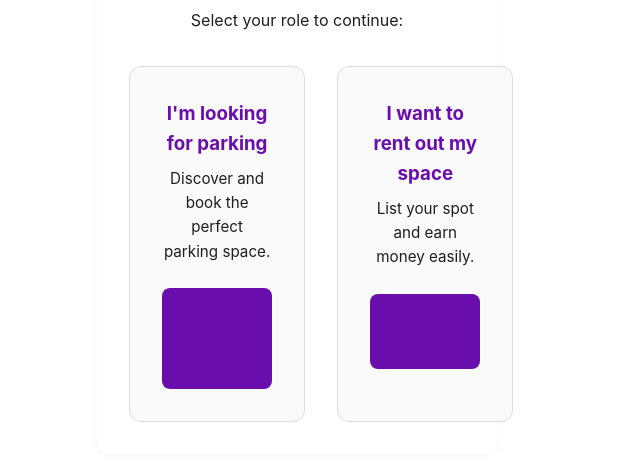
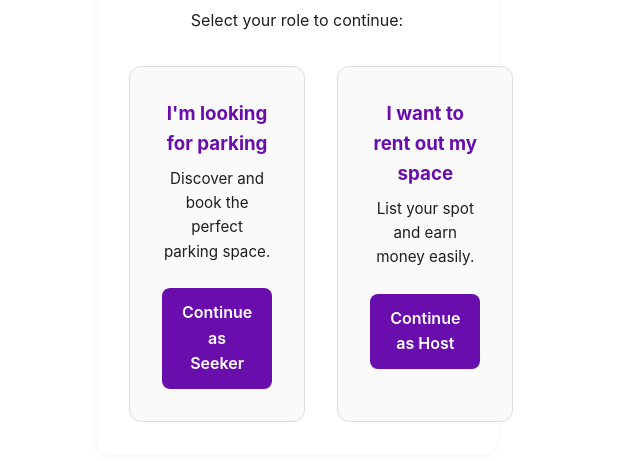
Before and after one commit to hatdog-warrior12/Smartslot_1, a plain HTML site: page join.html in a window 1280 px wide. Shown: the part 179-640 px from the top of the page, without its empty margins (343-983 px from the left). Drawn offline with Linux system fonts and the light colour scheme.

Commit message:
Update join.html

```diff
--- a/join.html
+++ b/join.html
@@ -14,12 +14,12 @@
       <div class="role-card">
         <h3>I'm looking for parking</h3>
         <p>Discover and book the perfect parking space.</p>
-        <a href="signup-seeker.html" class="role-button">Continue as Seeker</a>
+        <a href="signup-seeker.html" class="role-button" style="color: white;">Continue as Seeker</a>
       </div>
       <div class="role-card">
         <h3>I want to rent out my space</h3>
         <p>List your spot and earn money easily.</p>
-        <a href="signup-host.html" class="role-button">Continue as Host</a>
+        <a href="signup-host.html" class="role-button" style="color: white;">Continue as Host</a>
       </div>
     </div>
   </div>
```
